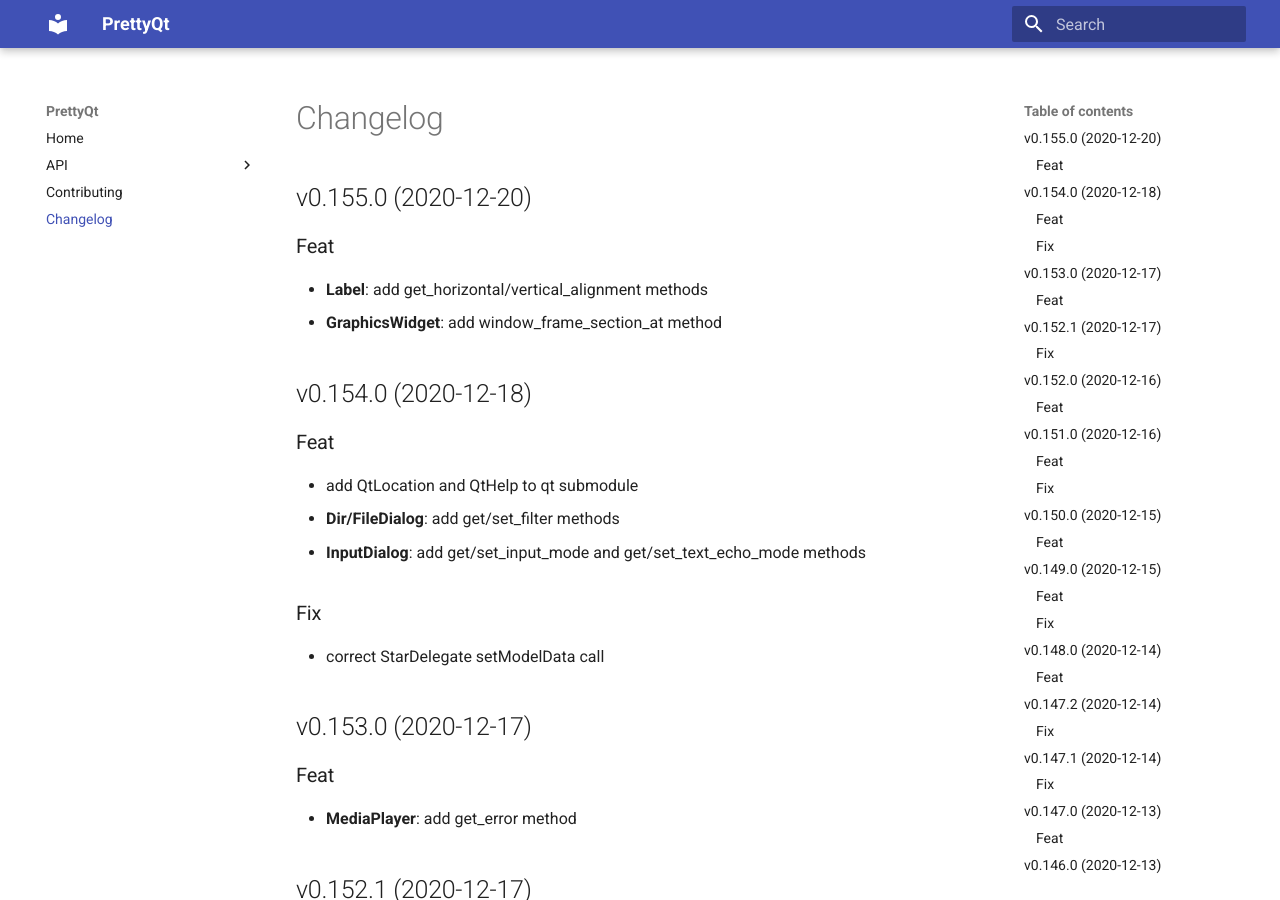
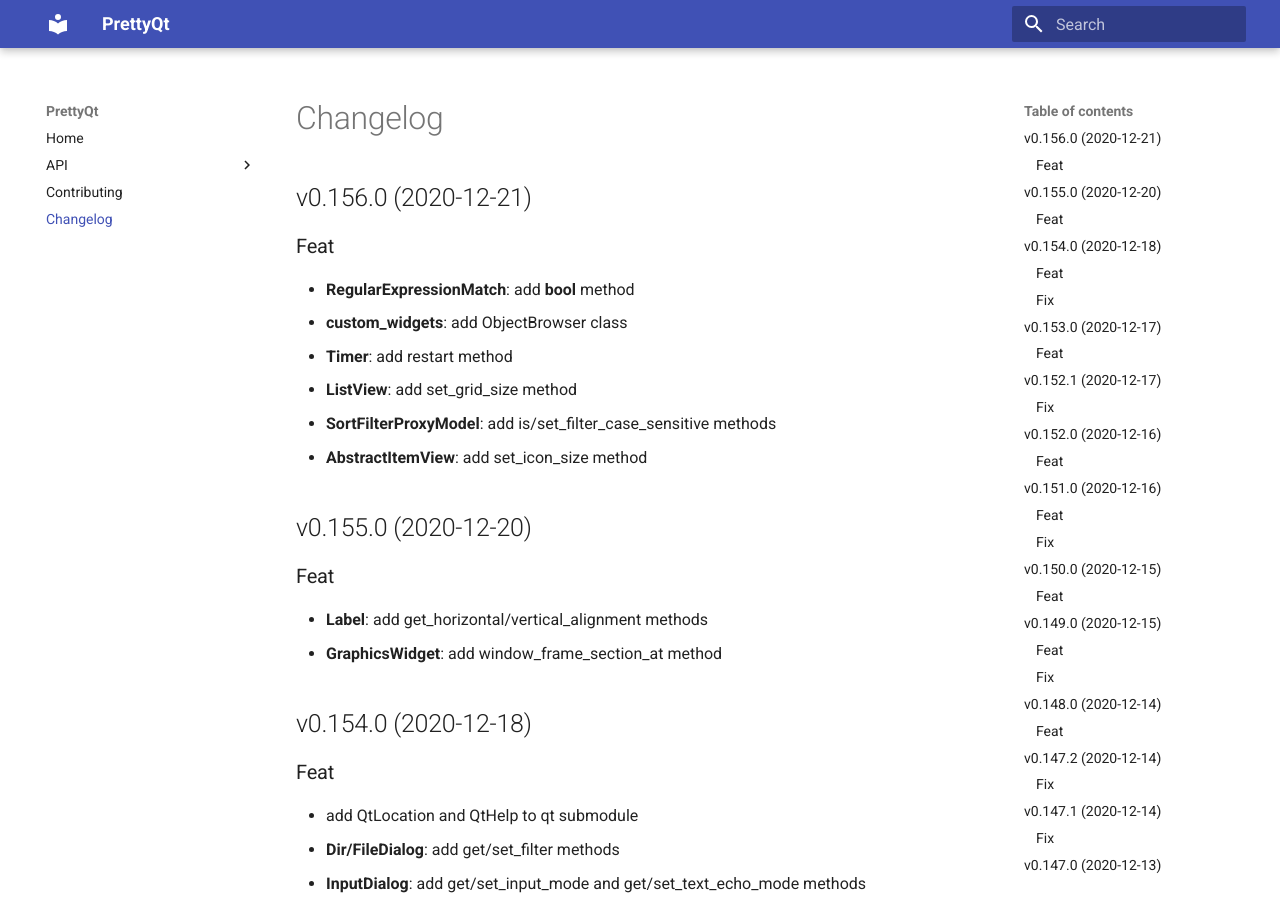
Before and after one commit to phil65/PrettyQt, an MkDocs documentation site: the page built from docs/changelog.md, in a window 1280 px wide and 900 px high. Built offline with MkDocs 1.6.1 and Material for MkDocs 9.7.7, drawn with Linux system fonts in a browser that asks for light colours.

Commit message:
bump: version 0.155.0 → 0.156.0

```diff
--- a/docs/changelog.md
+++ b/docs/changelog.md
@@ -1,3 +1,14 @@
+## v0.156.0 (2020-12-21)
+
+### Feat
+
+- **RegularExpressionMatch**: add __bool__ method
+- **custom_widgets**: add ObjectBrowser class
+- **Timer**: add restart method
+- **ListView**: add set_grid_size method
+- **SortFilterProxyModel**: add is/set_filter_case_sensitive methods
+- **AbstractItemView**: add set_icon_size method
+
 ## v0.155.0 (2020-12-20)
 
 ### Feat
--- a/prettyqt/__init__.py
+++ b/prettyqt/__init__.py
@@ -2,7 +2,7 @@
 
 __author__ = """Philipp Temminghoff"""
 __email__ = "phil65@kodi.tv"
-__version__ = "0.155.0"
+__version__ = "0.156.0"
 
 
 def debug():
--- a/pyproject.toml
+++ b/pyproject.toml
@@ -1,6 +1,6 @@
 [tool.poetry]
 name = "PrettyQt"
-version = "0.155.0"
+version = "0.156.0"
 description = "A pythonic layer on top of qtpy"
 readme = 'docs/index.md'
 repository = "https://github.com/phil65/prettyqt"
@@ -135,7 +135,7 @@
 '''
 [tool.commitizen]
 name = "cz_conventional_commits"
-version = "0.155.0"
+version = "0.156.0"
 tag_format = "v$version"
 version_files = [
     "prettyqt/__init__.py:__version__",
--- a/setup.py
+++ b/setup.py
@@ -37,6 +37,6 @@
     packages=find_packages(),
     test_suite="tests",
     url="https://github.com/phil65/prettyqt",
-    version="0.155.0",
+    version="0.156.0",
     zip_safe=False,
 )
```
Also changed, not shown: CHANGELOG.md (+11 -0 lines).
